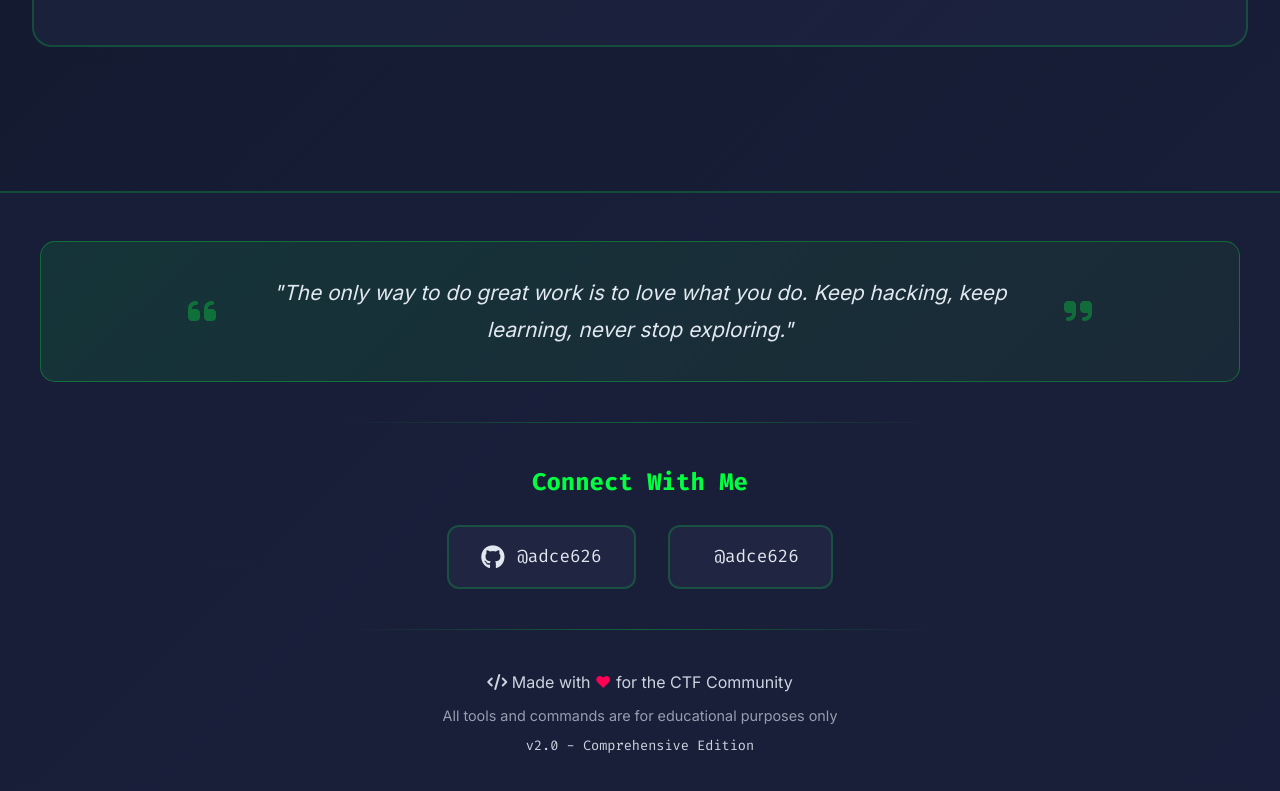
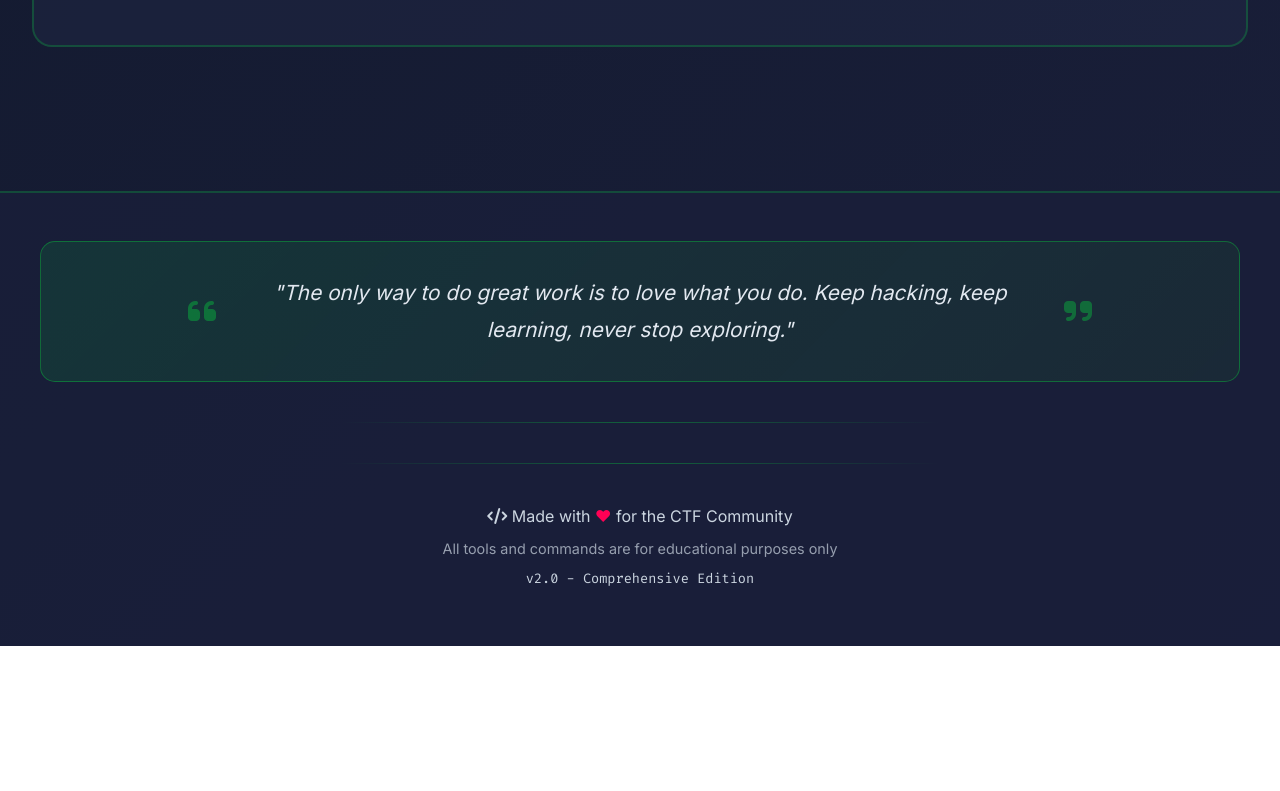
Before and after one commit to hackrootone/CTF-Forensics-main, a plain HTML site: page index.html in a window 1280 px wide. Shown: the part 5784-6575 px from the top of the page. After the commit the page ends 6430 px from the top, so only its background shows below. Drawn offline with Linux system fonts and the light colour scheme.

Commit message:
Update index.html

```diff
--- a/index.html
+++ b/index.html
@@ -1891,19 +1891,7 @@ strings -n 6 "$F" | head -n 50</code>
 
             <div class="footer-divider"></div>
 
-            <div class="social-links">
-                <h3>Connect With Me</h3>
-                <div class="social-icons">
-                    <a href="https://github.com/adce626" target="_blank" rel="noopener noreferrer" class="social-link">
-                        <i class="fab fa-github"></i>
-                        <span>@adce626</span>
-                    </a>
-                    <a href="https://x.com/adce626" target="_blank" rel="noopener noreferrer" class="social-link">
-                        <i class="fab fa-x-twitter"></i>
-                        <span>@adce626</span>
-                    </a>
-                </div>
-            </div>
+
 
             <div class="footer-divider"></div>
 
```
